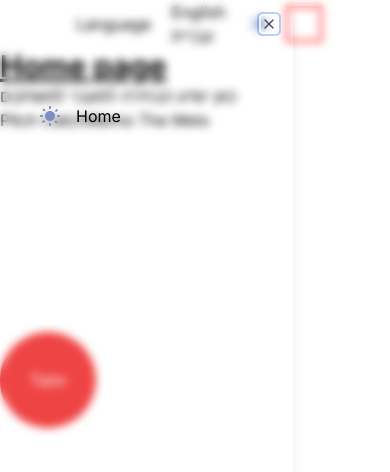
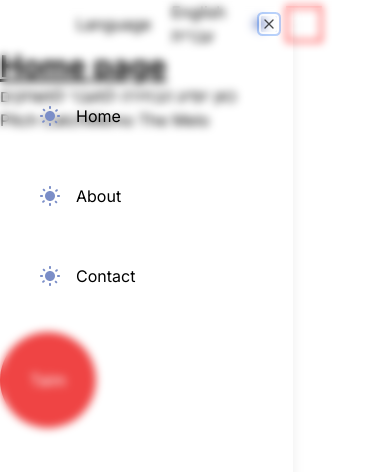
Before and after one commit to IradDoron/pitcholympics, a Next.js app: page /en in a window 390 px wide. Both pictures are taken after a click on the picture 303 px from the left and 24 px from the top of the page. Shown: the top 472 px of the page. Built offline with nearby package versions, Linux system fonts and the light colour scheme.

Commit message:
delete unused vars

```diff
--- a/src/components/shared/navbar/MobileNav.tsx
+++ b/src/components/shared/navbar/MobileNav.tsx
@@ -8,13 +8,9 @@ import {
 } from '@/components/ui/sheet';
 import Image from 'next/image';
 import Link from 'next/link';
-import { SignedOut } from '@clerk/nextjs';
-import { Button } from '@/components/ui/button';
 import { usePathname } from 'next/navigation';
-import { SidebarLink } from '@/types';
 import { getDictionaryClient } from '@/utils/getDictionaryClient';
 import { Locale } from '@/i18n.config';
-import { type } from 'os';
 
 type NavContentProps = {
 	lang: Locale;
@@ -37,7 +33,7 @@ const NavContent = ({ lang }: NavContentProps) => {
 				return (
 					<SheetClose asChild key={item.route}>
 						<Link
-							href={`${lang}/${item.route}`}
+							href={`/${lang}/${item.route}`}
 							className={`${
 								isActive
 									? 'primary-gradient rounded-lg text-light-900'
--- a/src/i18n/en.json
+++ b/src/i18n/en.json
@@ -33,6 +33,16 @@
 						"imgURL": "/assets/icons/sun.svg",
 						"route": "/",
 						"label": "Home"
+					},
+					{
+						"imgURL": "/assets/icons/sun.svg",
+						"route": "/about",
+						"label": "About"
+					},
+					{
+						"imgURL": "/assets/icons/sun.svg",
+						"route": "/contact",
+						"label": "Contact"
 					}
 				]
 			}
--- a/src/i18n/he.json
+++ b/src/i18n/he.json
@@ -33,6 +33,16 @@
 						"imgURL": "/assets/icons/sun.svg",
 						"route": "/",
 						"label": "בית"
+					},
+					{
+						"imgURL": "/assets/icons/sun.svg",
+						"route": "/about",
+						"label": "עלינו"
+					},
+					{
+						"imgURL": "/assets/icons/sun.svg",
+						"route": "/contact",
+						"label": "צרו קשר"
 					}
 				]
 			}
```
